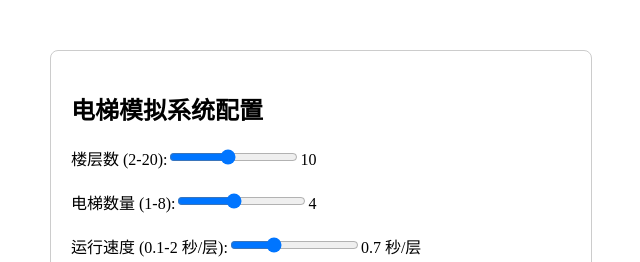
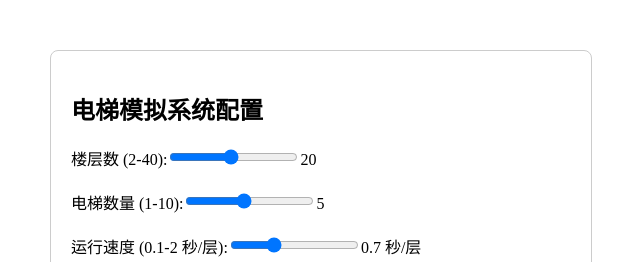
Before and after one commit to gfjdh/elevator-simulator, a React (Vite) app: page / in a window 1280 px wide. Shown: the top 262 px of the page, without its empty margins (319-959 px from the left). Built offline with nearby package versions, Linux system fonts and the light colour scheme.

Commit message:
更新启动屏，增加楼层和电梯数量的最大值，调整默认值

```diff
--- a/src/components/StartScreen.tsx
+++ b/src/components/StartScreen.tsx
@@ -3,8 +3,8 @@ import { useState } from 'react'
 import { useStore } from '../stores/useStore'
 
 const StartScreen = () => {
-  const [floors, setFloors] = useState(10)
-  const [elevators, setElevators] = useState(4)
+  const [floors, setFloors] = useState(20)
+  const [elevators, setElevators] = useState(5)
   const [speed, setSpeed] = useState(0.7) // 添加速度状态
   const initialize = useStore(state => state.initializeConfig)
 
@@ -21,11 +21,11 @@ const StartScreen = () => {
       {/* 楼层配置 */}
       <div style={{ margin: '20px 0' }}>
         <label>
-          楼层数 (2-20):
+          楼层数 (2-40):
           <input
             type="range"
             min="2"
-            max="20"
+            max="40"
             value={floors}
             onChange={e => setFloors(Number(e.target.value))}
           />
@@ -36,11 +36,11 @@ const StartScreen = () => {
       {/* 电梯数量配置 */}
       <div style={{ margin: '20px 0' }}>
         <label>
-          电梯数量 (1-8):
+          电梯数量 (1-10):
           <input
             type="range"
             min="1"
-            max="8"
+            max="10"
             value={elevators}
             onChange={e => setElevators(Number(e.target.value))}
           />
```
